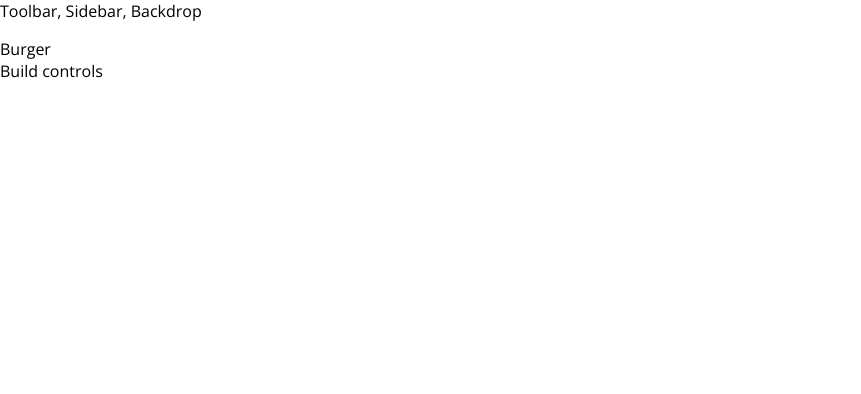
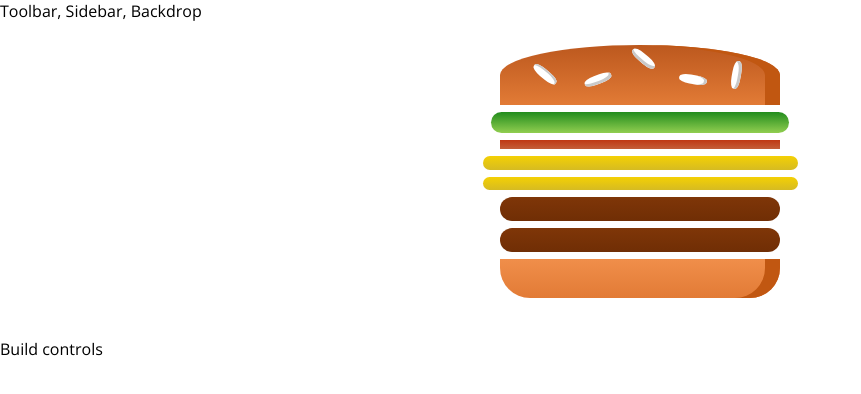
Before and after one commit to tselmen/burger-builder, a React (Create React App) app: page / in a window 1280 px wide. Shown: the top 394 px of the page, without its empty margins (0-861 px from the left). Built offline with nearby package versions, Linux system fonts and the light colour scheme.

Commit message:
Outputs burger ingredients dynamically

```diff
--- a/package.json
+++ b/package.json
@@ -6,6 +6,7 @@
     "@testing-library/jest-dom": "^5.11.9",
     "@testing-library/react": "^11.2.5",
     "@testing-library/user-event": "^12.8.3",
+    "prop-types": "^15.7.2",
     "react": "^17.0.1",
     "react-dom": "^17.0.1",
     "react-scripts": "4.0.3",
--- /dev/null
+++ b/src/components/Burger/Burger.css
@@ -0,0 +1,16 @@
+.Burger {
+    width: 100%;
+    margin: auto;
+    height: 250px;
+    overflow: scroll;
+    text-align: center;
+    font-weight: bold;
+    font-size: 1.2rem;
+}
+
+@media (min-width: 500px)and (min-height: 400px) {
+    .Burger {
+        width: 350px;
+        height: 300px;
+    }
+}
--- a/src/components/Burger/Burger.js
+++ b/src/components/Burger/Burger.js
@@ -0,0 +1,24 @@
+import Ingredient from "./Ingredient/Ingredient";
+import {Component} from "react/cjs/react.production.min";
+import './Burger.css'
+
+class Burger extends Component {
+  transformedIngredients = Object.keys(this.props.ingredients)
+    .map(keys => {
+      return [...Array(this.props.ingredients[keys])].map((_, i) => {
+        return <Ingredient type={keys} key={keys + i}/>
+      })
+    })
+
+  render() {
+    return (
+      <div className={"Burger"}>
+        <Ingredient type={"bread-top"}/>
+        {this.transformedIngredients}
+        <Ingredient type={"bread-bottom"}/>
+      </div>
+    );
+  }
+}
+
+export default Burger;
--- a/src/components/Burger/Ingredient/Ingredient.js
+++ b/src/components/Burger/Ingredient/Ingredient.js
@@ -1,9 +1,13 @@
 import './Ingredient.css';
+import * as PropTypes from "prop-types";
+import {Component} from "react/cjs/react.production.min";
 
-const burgerIngredient = (props) => {
-  let ingredient = null;
+class Ingredient extends Component {
+  render() {
 
-  switch (props.type) {
+    let ingredient
+
+    switch (this.props.type) {
       case 'bread-bottom':
         ingredient = <div className={"BreadBottom"}/>;
         break;
@@ -31,6 +35,11 @@ const burgerIngredient = (props) => {
         ingredient = null;
     }
     return ingredient;
-};
+  }
+}
 
-export default burgerIngredient;
+Ingredient.propTypes = {
+  type: PropTypes.string.isRequired
+}
+
+export default Ingredient;
--- a/src/containers/BurgerBuilder/BurgerBuilder.js
+++ b/src/containers/BurgerBuilder/BurgerBuilder.js
@@ -1,11 +1,21 @@
 import {Component} from "react/cjs/react.production.min";
 import Aux from "../../hoc/Auxiliary";
+import Burger from "../../components/Burger/Burger";
 
 class BurgerBuilder extends Component {
+  state = {
+    ingredients: {
+      salad: 1,
+      bacon: 1,
+      cheese: 2,
+      meat: 2
+    }
+  }
+
   render() {
     return (
       <Aux>
-        <div>Burger</div>
+        <Burger ingredients={this.state.ingredients}/>
         <div>Build controls</div>
       </Aux>
     );
```
Also changed, not shown: 1 other file (tests, documents, lock files or other folders). Lines whose indentation alone changed are shown as unchanged.
